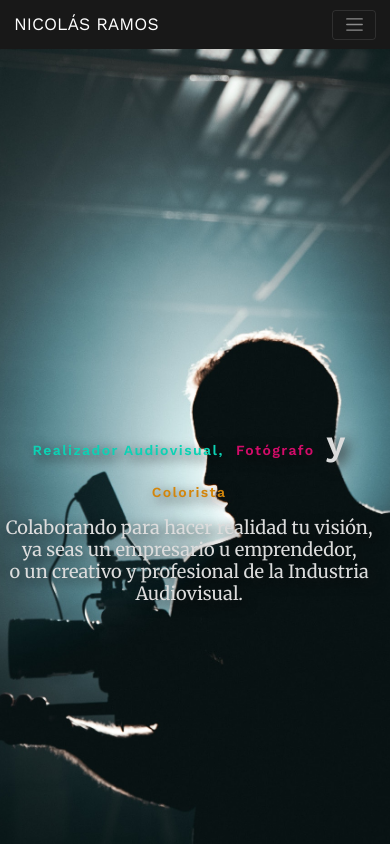
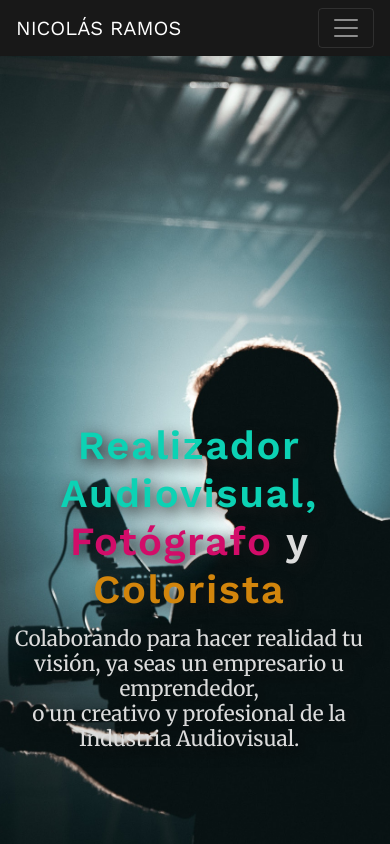
Before and after one commit to RamosNico/coderhouse-proyecto-final, a website: page index.html in a window 390 px wide. Shown: the top 844 px of the page. Drawn offline with nearby package versions, Linux system fonts and the light colour scheme.

Commit message:
Arreglado texto responsive

```diff
--- a/scss/styles.scss
+++ b/scss/styles.scss
@@ -4,11 +4,6 @@
 @import "_mixins.scss";
 
 // Generales
-* {
-    @media (max-width: 768px) {
-        font-size: 14px;
-    }
-}
 body {
     background-color: $dark;
     color: $grey;
```
Also changed, not shown: Screenshot del Log.jpg (added), css/styles.css.
